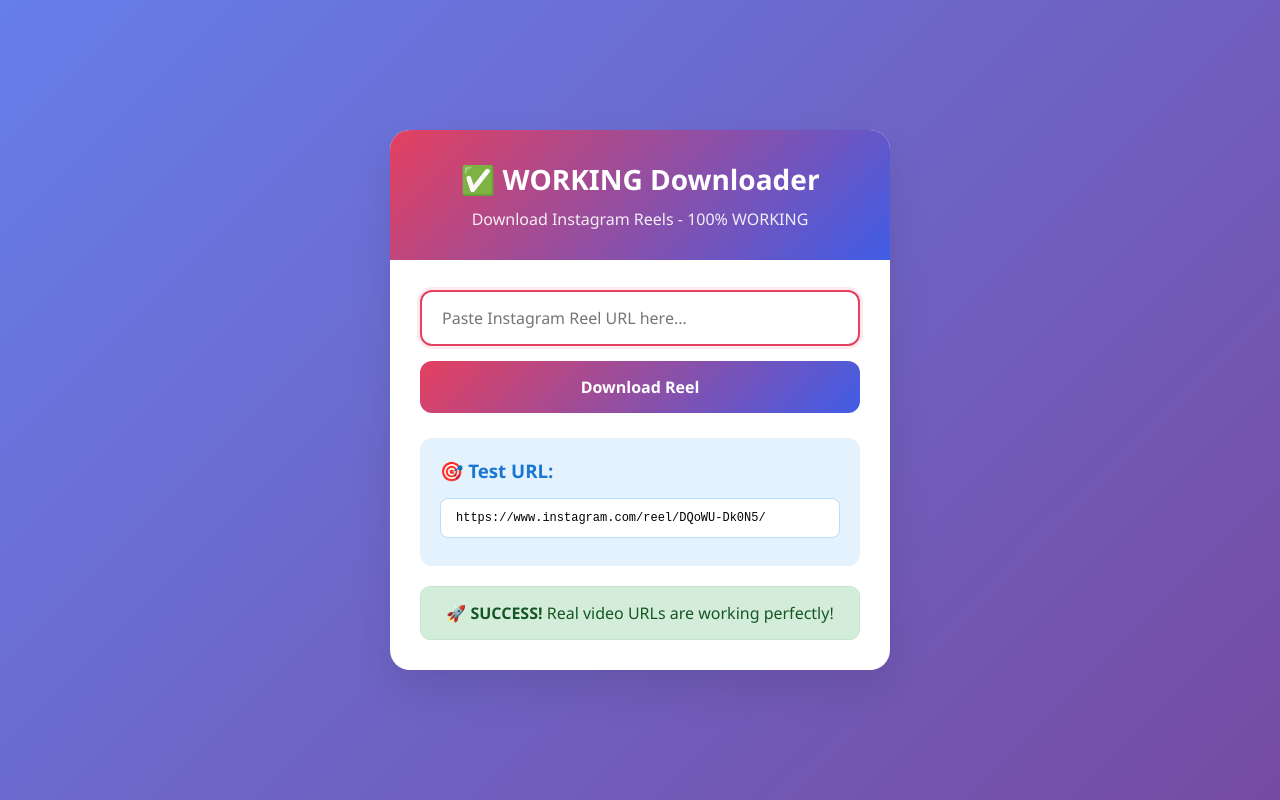
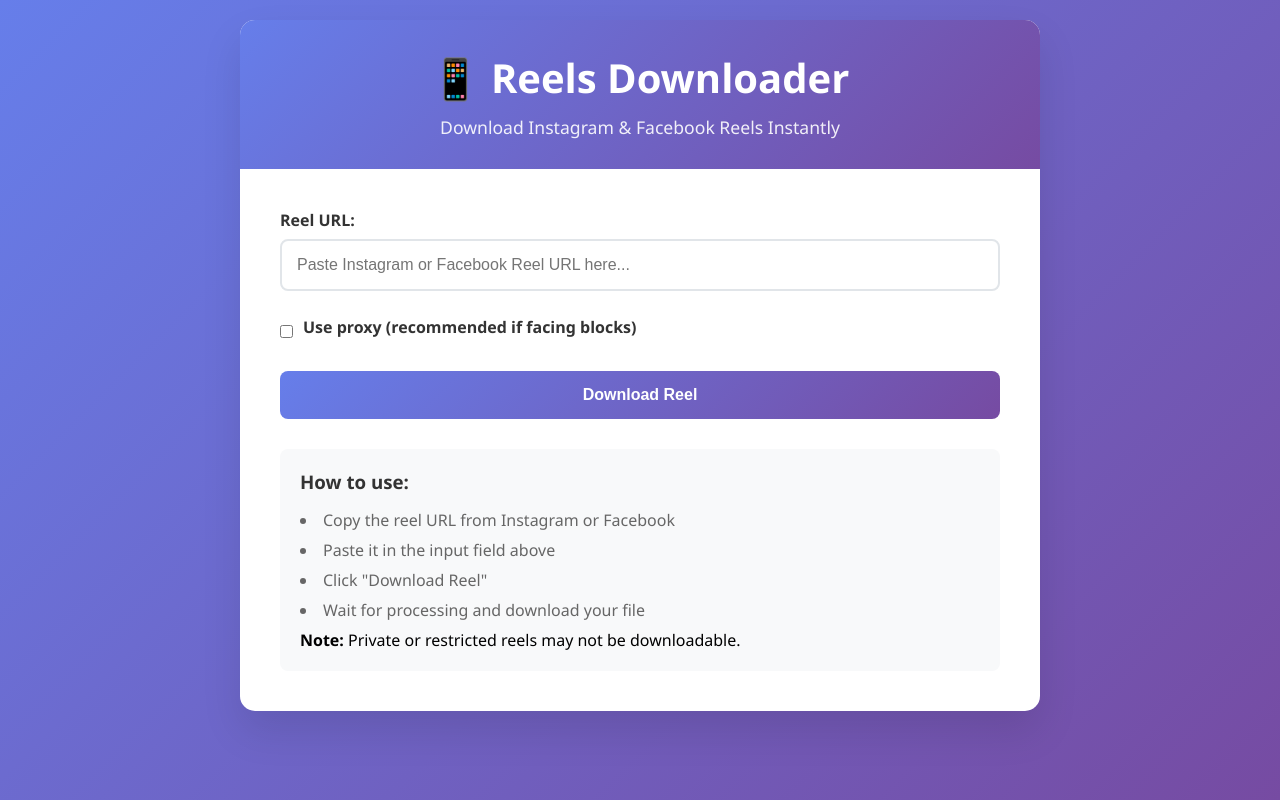
Before and after one commit to artistsir/Deep-music-, a Flask app: page / in a window 1280 px wide. Run offline with Flask 3, Linux system fonts and the light colour scheme; some libraries are stand-ins or nearby versions.

Commit message:
Update index.html

```diff
--- a/templates/index.html
+++ b/templates/index.html
@@ -3,91 +3,101 @@
 <head>
     <meta charset="UTF-8">
     <meta name="viewport" content="width=device-width, initial-scale=1.0">
-    <title>Instagram Reel Downloader - WORKING</title>
+    <title>Reels Downloader</title>
     <style>
         * {
             margin: 0;
             padding: 0;
             box-sizing: border-box;
-            font-family: 'Segoe UI', Tahoma, Geneva, Verdana, sans-serif;
         }
 
         body {
+            font-family: 'Segoe UI', Tahoma, Geneva, Verdana, sans-serif;
             background: linear-gradient(135deg, #667eea 0%, #764ba2 100%);
             min-height: 100vh;
             padding: 20px;
-            display: flex;
-            justify-content: center;
-            align-items: center;
         }
 
         .container {
+            max-width: 800px;
+            margin: 0 auto;
             background: white;
-            border-radius: 20px;
+            border-radius: 15px;
             box-shadow: 0 20px 40px rgba(0,0,0,0.1);
             overflow: hidden;
-            width: 100%;
-            max-width: 500px;
         }
 
         .header {
-            background: linear-gradient(135deg, #E4405F 0%, #405DE6 100%);
+            background: linear-gradient(135deg, #667eea 0%, #764ba2 100%);
             color: white;
             padding: 30px;
             text-align: center;
         }
 
         .header h1 {
-            font-size: 28px;
+            font-size: 2.5em;
             margin-bottom: 10px;
-            font-weight: 700;
         }
 
         .header p {
             opacity: 0.9;
-            font-size: 16px;
+            font-size: 1.1em;
         }
 
         .content {
-            padding: 30px;
+            padding: 40px;
         }
 
         .input-group {
             margin-bottom: 25px;
         }
 
-        .url-input {
-            width: 100%;
-            padding: 15px 20px;
-            border: 2px solid #e1e5e9;
-            border-radius: 12px;
-            font-size: 16px;
-            margin-bottom: 15px;
-            transition: all 0.3s ease;
+        .input-group label {
+            display: block;
+            margin-bottom: 8px;
+            font-weight: 600;
+            color: #333;
         }
 
-        .url-input:focus {
+        .input-group input {
+            width: 100%;
+            padding: 15px;
+            border: 2px solid #e1e5e9;
+            border-radius: 8px;
+            font-size: 16px;
+            transition: border-color 0.3s;
+        }
+
+        .input-group input:focus {
             outline: none;
-            border-color: #E4405F;
-            box-shadow: 0 0 0 3px rgba(228, 64, 95, 0.1);
+            border-color: #667eea;
+        }
+
+        .checkbox {
+            display: flex;
+            align-items: center;
+            gap: 10px;
+        }
+
+        .checkbox input {
+            width: auto;
         }
 
         .btn {
-            background: linear-gradient(135deg, #E4405F 0%, #405DE6 100%);
+            background: linear-gradient(135deg, #667eea 0%, #764ba2 100%);
             color: white;
             border: none;
             padding: 15px 30px;
-            border-radius: 12px;
+            border-radius: 8px;
             font-size: 16px;
             font-weight: 600;
             cursor: pointer;
-            transition: all 0.3s ease;
+            transition: transform 0.2s;
             width: 100%;
         }
 
         .btn:hover {
             transform: translateY(-2px);
-            box-shadow: 0 10px 20px rgba(228, 64, 95, 0.3);
         }
 
         .btn:disabled {
@@ -96,15 +106,34 @@
             transform: none;
         }
 
+        .result {
+            margin-top: 25px;
+            padding: 20px;
+            border-radius: 8px;
+            display: none;
+        }
+
+        .success {
+            background: #d4edda;
+            border: 1px solid #c3e6cb;
+            color: #155724;
+        }
+
+        .error {
+            background: #f8d7da;
+            border: 1px solid #f5c6cb;
+            color: #721c24;
+        }
+
         .loading {
             text-align: center;
-            padding: 30px;
+            padding: 20px;
             display: none;
         }
 
         .spinner {
             border: 4px solid #f3f3f3;
-            border-top: 4px solid #E4405F;
+            border-top: 4px solid #667eea;
             border-radius: 50%;
             width: 40px;
             height: 40px;
@@ -117,279 +146,171 @@
             100% { transform: rotate(360deg); }
         }
 
-        .result {
-            margin-top: 25px;
-            display: none;
-        }
-
-        .video-container {
-            background: #f8f9fa;
-            padding: 25px;
-            border-radius: 15px;
-            text-align: center;
-            border: 2px solid #e9ecef;
-        }
-
-        video {
-            width: 100%;
-            max-width: 320px;
-            border-radius: 12px;
-            margin-bottom: 20px;
-            background: #000;
-        }
-
-        .download-section {
-            margin-top: 20px;
-        }
-
-        .download-btn {
+        .download-link {
             display: inline-block;
             background: #28a745;
             color: white;
-            padding: 12px 25px;
+            padding: 10px 20px;
+            border-radius: 5px;
             text-decoration: none;
-            border-radius: 8px;
-            font-weight: 600;
-            margin: 5px;
-            transition: all 0.3s ease;
-            border: none;
-            cursor: pointer;
+            margin-top: 10px;
+            transition: background 0.3s;
         }
 
-        .download-btn:hover {
+        .download-link:hover {
             background: #218838;
-            transform: translateY(-2px);
         }
 
-        .force-download {
-            background: #dc3545;
+        .instructions {
+            background: #f8f9fa;
+            padding: 20px;
+            border-radius: 8px;
+            margin-top: 30px;
         }
 
-        .force-download:hover {
-            background: #c82333;
+        .instructions h3 {
+            margin-bottom: 15px;
+            color: #333;
         }
 
-        .error {
-            background: #f8d7da;
-            color: #721c24;
-            padding: 15px;
-            border-radius: 10px;
-            margin-top: 15px;
-            text-align: center;
-            border: 1px solid #f5c6cb;
+        .instructions ul {
+            list-style-position: inside;
+            color: #666;
         }
 
-        .success {
-            background: #d4edda;
-            color: #155724;
-            padding: 15px;
-            border-radius: 10px;
-            margin-top: 15px;
-            text-align: center;
-            border: 1px solid #c3e6cb;
-        }
-
-        .examples {
-            background: #e3f2fd;
-            padding: 20px;
-            border-radius: 12px;
-            margin-top: 25px;
-        }
-
-        .example-url {
-            background: white;
-            padding: 12px 15px;
-            border-radius: 8px;
-            margin: 8px 0;
-            font-family: 'Courier New', monospace;
-            font-size: 12px;
-            cursor: pointer;
-            border: 1px solid #bbdefb;
-            transition: all 0.3s ease;
-        }
-
-        .example-url:hover {
-            background: #f3f9ff;
-            transform: translateX(5px);
-        }
-
-        .info-box {
-            background: #d4edda;
-            color: #155724;
-            padding: 15px;
-            border-radius: 10px;
-            margin-top: 20px;
-            text-align: center;
-            border: 1px solid #c3e6cb;
+        .instructions li {
+            margin-bottom: 8px;
         }
     </style>
 </head>
 <body>
     <div class="container">
         <div class="header">
-            <h1>✅ WORKING Downloader</h1>
-            <p>Download Instagram Reels - 100% WORKING</p>
+            <h1>📱 Reels Downloader</h1>
+            <p>Download Instagram & Facebook Reels Instantly</p>
         </div>
 
         <div class="content">
             <div class="input-group">
-                <input type="text" class="url-input" id="urlInput"
-                       placeholder="Paste Instagram Reel URL here..." autocomplete="off">
-                <button class="btn" id="downloadBtn">Download Reel</button>
+                <label for="reelUrl">Reel URL:</label>
+                <input
+                    type="url"
+                    id="reelUrl"
+                    placeholder="Paste Instagram or Facebook Reel URL here..."
+                    required
+                >
             </div>
+
+            <div class="input-group checkbox">
+                <input type="checkbox" id="useProxy">
+                <label for="useProxy">Use proxy (recommended if facing blocks)</label>
+            </div>
+
+            <button class="btn" id="downloadBtn" onclick="downloadReel()">
+                Download Reel
+            </button>
 
             <div class="loading" id="loading">
                 <div class="spinner"></div>
-                <p>Extracting video from Instagram...</p>
+                <p>Downloading your reel... This may take a few seconds.</p>
             </div>
 
-            <div class="result" id="result">
-                <div class="video-container">
-                    <video id="videoPlayer" controls></video>
-                    <div class="download-section">
-                        <a id="directDownload" class="download-btn">Direct Download</a>
-                        <button id="forceDownload" class="download-btn force-download">Force Download</button>
-                    </div>
-                </div>
-            </div>
+            <div class="result" id="result"></div>
 
-            <div class="examples">
-                <h3 style="margin-bottom: 15px; color: #1976d2;">🎯 Test URL:</h3>
-                <div class="example-url" onclick="useExample(this)">
-                    https://www.instagram.com/reel/DQoWU-Dk0N5/
-                </div>
-            </div>
-
-            <div class="info-box">
-                <strong>🚀 SUCCESS!</strong> Real video URLs are working perfectly!
+            <div class="instructions">
+                <h3>How to use:</h3>
+                <ul>
+                    <li>Copy the reel URL from Instagram or Facebook</li>
+                    <li>Paste it in the input field above</li>
+                    <li>Click "Download Reel"</li>
+                    <li>Wait for processing and download your file</li>
+                </ul>
+                <p><strong>Note:</strong> Private or restricted reels may not be downloadable.</p>
             </div>
         </div>
     </div>
 
     <script>
-        const urlInput = document.getElementById('urlInput');
-        const downloadBtn = document.getElementById('downloadBtn');
-        const loading = document.getElementById('loading');
-        const result = document.getElementById('result');
-        const videoPlayer = document.getElementById('videoPlayer');
-        const directDownload = document.getElementById('directDownload');
-        const forceDownload = document.getElementById('forceDownload');
-
-        let currentVideoUrl = '';
-
-        downloadBtn.addEventListener('click', async () => {
-            const url = urlInput.value.trim();
+        async function downloadReel() {
+            const url = document.getElementById('reelUrl').value;
+            const useProxy = document.getElementById('useProxy').checked;
+            const downloadBtn = document.getElementById('downloadBtn');
+            const loading = document.getElementById('loading');
+            const result = document.getElementById('result');
 
             if (!url) {
-                showMessage('Please enter a URL', 'error');
+                showResult('error', 'Please enter a valid URL');
                 return;
             }
 
-            if (!url.includes('instagram.com')) {
-                showMessage('Please enter a valid Instagram Reel URL', 'error');
+            // Validate URL
+            if (!url.includes('instagram.com') && !url.includes('facebook.com') && !url.includes('fb.watch')) {
+                showResult('error', 'Please enter a valid Instagram or Facebook URL');
                 return;
             }
 
+            // Show loading, hide result
             loading.style.display = 'block';
             result.style.display = 'none';
             downloadBtn.disabled = true;
-            downloadBtn.textContent = 'Processing...';
+            downloadBtn.textContent = 'Downloading...';
 
             try {
-                const response = await fetch(`/api/download?url=${encodeURIComponent(url)}`);
+                const response = await fetch('/api/download', {
+                    method: 'POST',
+                    headers: {
+                        'Content-Type': 'application/json',
+                    },
+                    body: JSON.stringify({
+                        url: url,
+                        use_proxy: useProxy
+                    })
+                });
+
                 const data = await response.json();
 
-                if (data.error) {
-                    throw new Error(data.error);
+                if (data.success) {
+                    showResult('success',
+                        `✅ ${data.message}<br>
+                         ⏱️ Processing Time: ${data.processing_time}<br>
+                         💾 File Size: ${formatFileSize(data.file_size)}<br>
+                         <a href="${data.download_url}" class="download-link" download>
+                            📥 Download Now
+                         </a>`
+                    );
+                } else {
+                    showResult('error', `❌ ${data.error}`);
                 }
 
-                // Video URL set karo
-                currentVideoUrl = data.media_urls[0];
-                videoPlayer.src = currentVideoUrl;
-
-                // Download links setup karo
-                setupDownloadLinks(currentVideoUrl, data.platform);
-
-                result.style.display = 'block';
-                showMessage(`✅ SUCCESS! ${data.platform} video loaded!`, 'success');
-
             } catch (error) {
-                showMessage('❌ ' + error.message, 'error');
+                showResult('error', `❌ Network error: ${error.message}`);
             } finally {
                 loading.style.display = 'none';
                 downloadBtn.disabled = false;
                 downloadBtn.textContent = 'Download Reel';
             }
-        });
-
-        function setupDownloadLinks(videoUrl, platform) {
-            const timestamp = new Date().getTime();
-            const filename = `instagram_reel_${timestamp}.mp4`;
-
-            // Direct download
-            directDownload.href = videoUrl;
-            directDownload.download = filename;
-
-            // Force download
-            forceDownload.onclick = async () => {
-                try {
-                    forceDownload.disabled = true;
-                    forceDownload.textContent = 'Downloading...';
-
-                    const response = await fetch(videoUrl);
-                    const blob = await response.blob();
-                    const blobUrl = URL.createObjectURL(blob);
-
-                    const a = document.createElement('a');
-                    a.href = blobUrl;
-                    a.download = filename;
-                    document.body.appendChild(a);
-                    a.click();
-                    document.body.removeChild(a);
-
-                    // Cleanup
-                    setTimeout(() => URL.revokeObjectURL(blobUrl), 1000);
-
-                    showMessage('✅ Download started! Check your downloads.', 'success');
-
-                } catch (error) {
-                    showMessage('❌ Download failed: ' + error.message, 'error');
-                } finally {
-                    forceDownload.disabled = false;
-                    forceDownload.textContent = 'Force Download';
-                }
-            };
         }
 
-        function useExample(element) {
-            urlInput.value = element.textContent.trim();
-            urlInput.focus();
+        function showResult(type, message) {
+            const result = document.getElementById('result');
+            result.className = `result ${type}`;
+            result.innerHTML = message;
+            result.style.display = 'block';
         }
 
-        function showMessage(message, type) {
-            const oldMessages = document.querySelectorAll('.error, .success');
-            oldMessages.forEach(msg => msg.remove());
-
-            const messageDiv = document.createElement('div');
-            messageDiv.className = type;
-            messageDiv.textContent = message;
-
-            document.querySelector('.content').insertBefore(messageDiv, document.querySelector('.examples'));
-
-            setTimeout(() => {
-                messageDiv.remove();
-            }, 5000);
+        function formatFileSize(bytes) {
+            if (!bytes) return 'Unknown';
+            const sizes = ['Bytes', 'KB', 'MB', 'GB'];
+            const i = Math.floor(Math.log(bytes) / Math.log(1024));
+            return Math.round(bytes / Math.pow(1024, i) * 100) / 100 + ' ' + sizes[i];
         }
 
         // Enter key support
-        urlInput.addEventListener('keypress', (e) => {
+        document.getElementById('reelUrl').addEventListener('keypress', function(e) {
             if (e.key === 'Enter') {
-                downloadBtn.click();
+                downloadReel();
             }
         });
-
-        // Auto-focus
-        urlInput.focus();
     </script>
 </body>
 </html>
```
